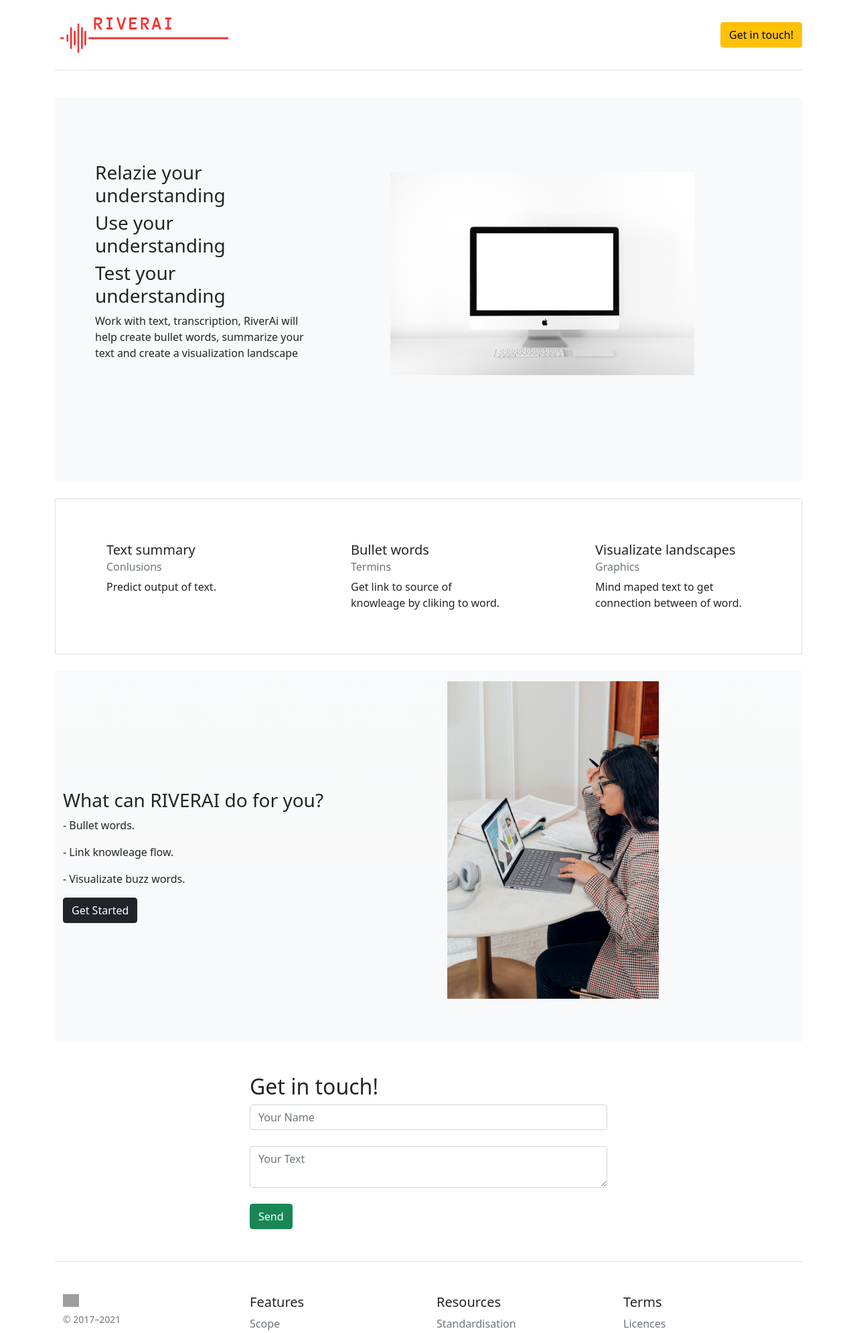
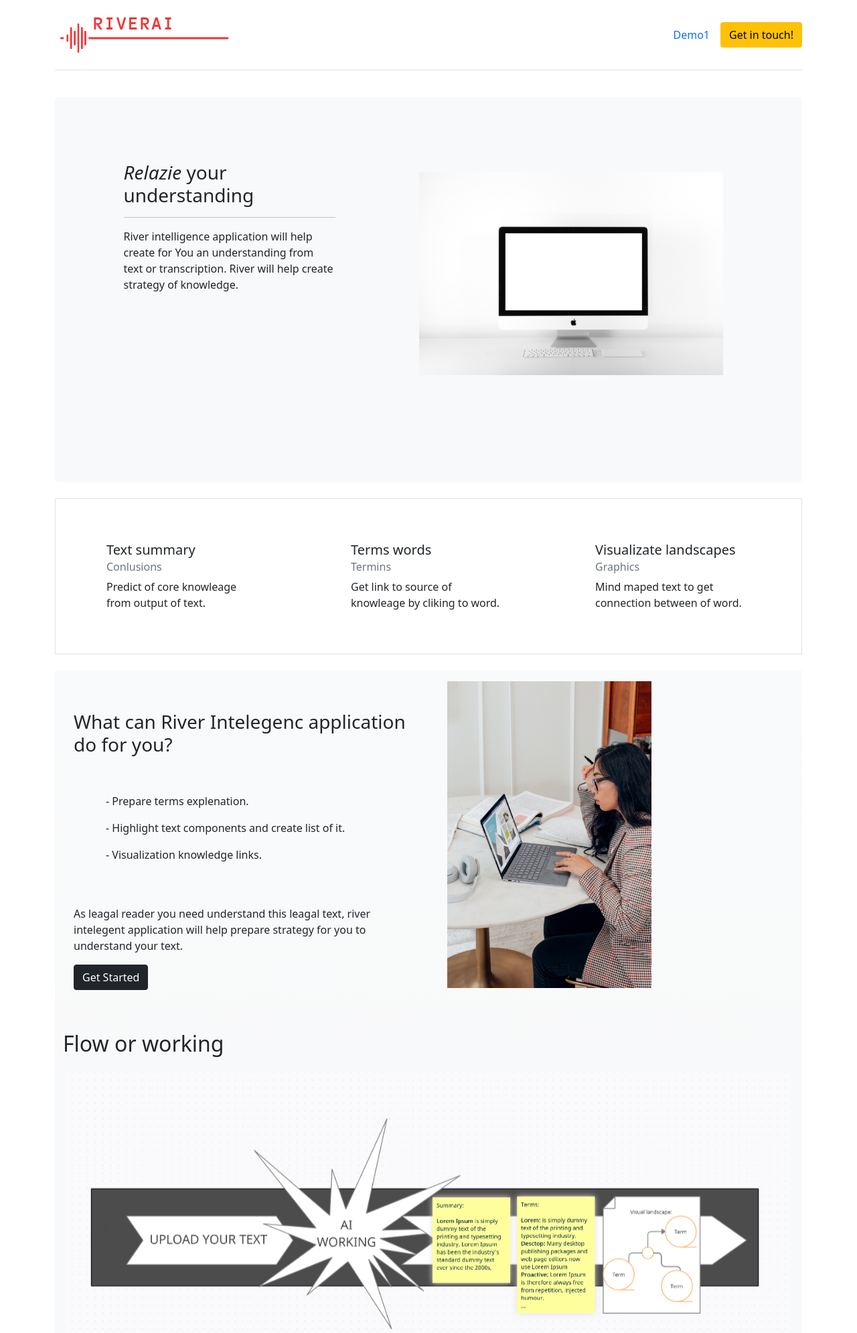
Before and after one commit to sys-river-ai/riverai, a Flask app: page / in a window 1280 px wide. Shown: the top 1990 px of the page at 67% size. Run offline with Flask 2, Linux system fonts and the light colour scheme; grey boxes are pictures that could not be loaded.

Commit message:
update and add spacy

```diff
--- a/src/packriver/routes.py
+++ b/src/packriver/routes.py
@@ -1,7 +1,37 @@
+import spacy
+from spacy.matcher import Matcher
 from packriver import app
-from flask import (render_template)
+from flask import (render_template, request)
+
+nlp = spacy.load("en_core_web_sm")
+
 
 @app.route('/')
 @app.route('/home')
 def index():
     return render_template("index.html")
+
+@app.route('/demo1',  methods=('GET', 'POST'))
+def summary_demo():
+    text_verbs = []
+    if request.method == 'POST':
+        text = request.form['user_text']
+        matcher = Matcher(nlp.vocab)
+        pattern = [{'POS': 'VERB', 'OP': '?'},
+           {'POS': 'ADV', 'OP': '*'},
+           {'POS': 'AUX', 'OP': '*'},
+           {'POS': 'VERB', 'OP': '+'}]
+        matcher.add("PROPER_NOUN", [pattern])
+        doc = nlp(text)
+        matches = matcher(doc)
+        print (len(matches))
+        for match in matches[:20]:
+            text_verbs.append(doc[match[1]:match[2]])
+        print(text_verbs)
+    return render_template("summary.html", text_verbs=text_verbs)
+
+
+@app.route('/<word>',  methods=('GET', 'POST'))
+def term_demo(word):
+    info = word
+    return render_template("info_term.html", info=info)
--- a/src/packriver/templates/base.html
+++ b/src/packriver/templates/base.html
@@ -20,7 +20,7 @@
       </a>
 
       <nav class="d-inline-flex mt-2 mt-md-0 ms-md-auto">
-
+        <a class="nav-link active" aria-current="page" href="/demo1">Demo1</a>
       </nav>
       <a class="btn btn-warning" href="#get-in">Get in touch!</a>
     </div>
@@ -38,7 +38,7 @@
         <h5>Features</h5>
         <ul class="list-unstyled text-small">
           <li class="mb-1"><a class="link-secondary text-decoration-none" href="#">Scope</a></li>
-          <li class="mb-1"><a class="link-secondary text-decoration-none" href="#">About RiverAI</a></li>
+          <li class="mb-1"><a class="link-secondary text-decoration-none" href="#">About River project</a></li>
         </ul>
       </div>
       <div class="col-6 col-md">
--- a/src/packriver/templates/index.html
+++ b/src/packriver/templates/index.html
@@ -9,17 +9,16 @@
   <div class="p-5 mb-4 bg-light rounded-3">
     <div class="container-fluid py-5">
       <div class="row">
-        <div class="col-4">
-          <h3>Relazie your understanding</h3>
-          <h3>Use your understanding</h3>
-          <h3>Test your understanding</h3>
+        <div class="col-4 mx-auto">
+          <h3><em>Relazie</em> your understanding</h3>
+          <hr>
           <p>
-            Work with text, transcription, RiverAi will help create bullet words, summarize your text and create a
-            visualization landscape
-          </p>
+            River intelligence application will help create for You an understanding from text or transcription. River
+            will help create strategy of knowledge. </p>
         </div>
         <div class="col-6 mx-auto">
-          <img src="{{url_for('static', filename='img_view/front_view_img.jpg')}}" class="img-fluid shadow-none p-3 mb-5 bg-light rounded">
+          <img src="{{url_for('static', filename='img_view/front_view_img.jpg')}}"
+            class="img-fluid shadow-none p-3 mb-5 bg-light rounded">
         </div>
       </div>
     </div>
@@ -30,12 +29,12 @@
         <div class="card-body">
           <h5 class="card-title">Text summary</h5>
           <h6 class="card-subtitle mb-2 text-muted">Conlusions</h6>
-          <p class="card-text">Predict output of text.</p>
+          <p class="card-text">Predict of core knowleage from output of text.</p>
         </div>
       </div>
       <div class="col-6 col-md-4" style="width: 18rem;">
         <div class="card-body">
-          <h5 class="card-title">Bullet words</h5>
+          <h5 class="card-title">Terms words</h5>
           <h6 class="card-subtitle mb-2 text-muted">Termins</h6>
           <p class="card-text">Get link to source of knowleage by cliking to word.</p>
         </div>
@@ -50,19 +49,30 @@
     </div>
   </div>
   <div class="container mx-auto bg-light bg-gradient">
-    <div class="row d-flex align-items-center">
+    <div class="row d-flex align-items-center px-3">
       <div class="col-6">
-        <h3>What can RIVERAI do for you?</h3>
-        <p class="text-lg-start">- Bullet words.</p>
-        <p class="text-lg-start">- Link knowleage flow.</p>
-        <p class="text-lg-start">- Visualizate buzz words.</p>
+        <h3>What can River Intelegenc application do for you?</h3>
+        <div class="p-5">
+          <p class="text-lg-start">- Prepare terms explenation.</p>
+          <p class="text-lg-start">- Highlight text components and create list of it.</p>
+          <p class="text-lg-start">- Visualization knowledge links.</p>
+        </div>
+        <p class="text-lg-start">
+          As leagal reader you need understand this leagal text, river intelegent application will
+          help prepare strategy for you to understand your text.
+        </p>
         <button class="btn btn-dark">Get Started</button>
       </div>
       <div class="col-4">
         <img src="{{url_for('static', filename='img_view/front_redy_img.jpg')}}" class="img-fluid p-3 mb-5">
       </div>
     </div>
+    <div class="row">
+      <h2>Flow or working</h2>
+      <img src="{{url_for('static', filename='img_view/screen_1.png')}}" class="img-fluid p-3 mb-5">
+    </div>
   </div>
+
   <div class="container mt-5" id="get-in">
     <div class="row d-flex align-items-center justify-content-center">
       <form method="post" class="col-6">
@@ -72,5 +82,5 @@
         <input type="submit" class="btn btn-success" value="Send">
       </form>
     </div>
-</div>
+  </div>
   {% endblock %}
```
Also changed, not shown: src/packriver/templates/info_term.html (added, +15 -0 lines), src/packriver/templates/summary.html (added, +23 -0 lines), src/packriver/static/img_view/screen_1.png (added).
